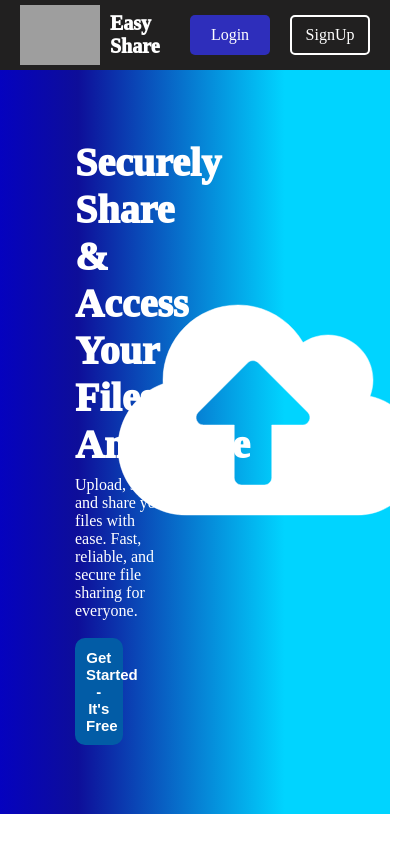
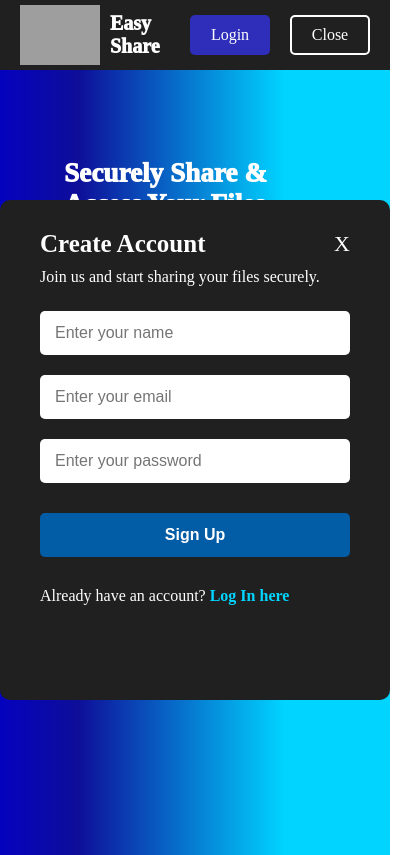
Before and after one commit to farazakram123/EasyShare, a React (Vite) app in the folder client/: page / in a window 390 px wide. Both pictures are taken after a click on the button "Get Started - It's Free". Shown: the whole page, 418 px wide, since content can reach past the window. Built offline with nearby package versions, Linux system fonts and the light colour scheme; grey boxes are pictures that could not be loaded.

Commit message:
feat: Enhance Home component layout, add Login and Signup functionality, and style updates

```diff
--- a/client/src/components/Home/Home.css
+++ b/client/src/components/Home/Home.css
@@ -1,5 +1,11 @@
+.home-main-container{
+  display: flex;
+  flex-direction: column;
+  position: absolute;
+}
 .home-container {
   min-height: 88.2vh;
+  width: 100vw;
   display: flex;
   align-items: center;
   justify-content: center;
@@ -56,10 +62,39 @@
     scale: 1.05;
     transition: 0.3s;
 }
-.right-container {
+.right-container{
     width: 50%;
     display: flex;
     align-items: center;
     justify-content: center;
     padding-right: 100px;
 }
+.login-signup-container{
+  display: flex;
+  align-items: center;
+  justify-content: center;
+}
+
+@media (max-width: 800px) {
+  .home-container{
+    flex-direction: column;
+    min-height: 93vh;
+    width: 100vw;
+  }
+  .left-container{
+    width: 80%;
+    margin-left: 10px;
+    padding: 20px 20px;
+  }
+  .left-container-heading{
+    font-size: 1.7rem;
+  }
+  .get-started-btn{
+    font-size: 0.8rem;
+  }
+  .right-container{
+    width: 100%;
+    padding: 20px 20px;
+    margin: 20px 20px;
+  }
+}
--- a/client/src/components/Home/Home.jsx
+++ b/client/src/components/Home/Home.jsx
@@ -2,18 +2,37 @@ import React from 'react'
 import './Home.css'
 import Navbar from '../Navbar/Navbar'
 import Upload from '../Svg/Upload'
+import { useState } from 'react'
+import { useEffect } from 'react'
+import Login from '../Login/Login'
+import Signup from '../SignUp/SignUp'
 
 const Home = () => {
+  const [loginStatus, setLoginStatus] = useState(false);
+  const [signupStatus, setSignupStatus] = useState(false);
+
+  const toggleLoginStatus = () => {
+    setLoginStatus(!loginStatus);
+    setSignupStatus(false);
+  }
+
+  const toggleSignupStatus = () => {
+    setSignupStatus(!signupStatus);
+    setLoginStatus(false);
+  }
+
   return (
     <div>
-      <Navbar />
+      <div className='home-main-container'>
+        <Navbar loginStatus={loginStatus} signupStatus={signupStatus} toggleLoginStatus={toggleLoginStatus} toggleSignupStatus={toggleSignupStatus} />
+
         <div className="home-container">
           <div className="left-container">
             <h1 className='left-container-heading'>Securely Share & <br />Access Your Files <br />Anywhere</h1>
             <p className="left-container-content">
               Upload, store and share your files with ease. Fast, reliable, and secure file sharing for everyone.
             </p>
-          <button className='get-started-btn'>
+            <button onClick={toggleSignupStatus} className='get-started-btn'>
               Get Started - It's Free
             </button>
           </div>
@@ -22,6 +41,20 @@ const Home = () => {
           </div>
         </div>
       </div>
+      <div>
+        {
+          loginStatus && <div className="login-signup-container">
+            <Login toggleLoginStatus={toggleLoginStatus} toggleSignupStatus={toggleSignupStatus} />
+            </div>
+        }
+        {
+          signupStatus && <div className="login-signup-container">
+            <Signup toggleLoginStatus={toggleLoginStatus} toggleSignupStatus={toggleSignupStatus} />
+            </div>
+        }
+      </div>
+    </div>
+
   )
 }
 
--- a/client/src/components/Login/Login.jsx
+++ b/client/src/components/Login/Login.jsx
@@ -1,9 +1,49 @@
 import React from 'react'
 import './Login.css'
-const Login = () => {
+import { useState } from 'react'
+import { useEffect } from 'react';
+
+const Login = ({toggleLoginStatus, toggleSignupStatus}) => {
+  const [data, setData] = useState({
+    email: '',
+    password: ''
+  });
+
+  const onChangeHandler = (e) => {
+    const { name, value } = e.target;
+    setData(data => ({...data, [name]: value}));
+  }
+
+  const onLogin = (e) => {
+    e.preventDefault();
+    // Handle login logic here
+    console.log('User logged in with data:', data);
+  }
+
   return (
-    <div>
-      Login
+    <div className="login-popup">
+      <form onSubmit={onLogin} className='login-popup-container'>
+        <div className="login-popup-top">
+          <h1 className="welcome-back">Welcome back</h1>
+          <p onClick={toggleLoginStatus} className="x">X</p>
+        </div>
+        <div className="login-popup-middle">
+          Access your files securely.
+        </div>
+
+        <div className="login-popup-inputs">
+          <input onChange={onChangeHandler} name='email' value={data.email} type="email" placeholder='Enter your email' required />
+
+          <input onChange={onChangeHandler} name='password' value={data.password} type="password" placeholder='Enter your password' required />
+        </div>
+
+        <button className='login-btn'>Login</button>
+        <div className="create-new-acc">
+          <p>Create a new account? <span onClick={toggleSignupStatus}>
+            Sign Up here
+          </span> </p>
+        </div>
+      </form>
     </div>
   )
 }
--- a/client/src/components/Navbar/Navbar.css
+++ b/client/src/components/Navbar/Navbar.css
@@ -67,7 +67,7 @@
   border: 2px solid rgb(255, 255, 255);
   color: white;
 }
-@media screen and (max-width: 750px) {
+@media screen and (max-width: 800px) {
   .navbar .menu {
     width: 60%;
     padding: 0 20px;
@@ -78,8 +78,15 @@
     font-size: 16px;
   }
 }
-@media screen and (max-width: 633px) {
-  .navbar .menu {
+@media screen and (max-width: 739px) {
+  .navbar {
+    width: 100%;
+    overflow: hidden;
+    display: flex;
+    justify-content: space-between;
+  }
+  .navbar .menu{
+    width: 0%;
     display: none;
   }
 }
--- a/client/src/components/Navbar/Navbar.jsx
+++ b/client/src/components/Navbar/Navbar.jsx
@@ -3,7 +3,7 @@ import './Navbar.css'
 import fileLogo from '../../assets/fileLogo.png'
 import {Link} from 'react-router-dom'
 
-const Navbar = () => {
+const Navbar = ({loginStatus, signupStatus, toggleLoginStatus, toggleSignupStatus}) => {
   return (
     <div className='navbar'>
         <div className="nav-image">
@@ -17,8 +17,8 @@ const Navbar = () => {
             <Link to="/"><li>FAQ</li></Link>
         </ul>
         <div className="main-btn">
-            <Link to="/login"><button className='login-btn'>Login</button></Link>
-            <Link to="/signup"><button className='signup-btn'>SignUp</button></Link>
+            <button onClick={toggleLoginStatus} className='login-btn'>{loginStatus ? 'Close' : 'Login'}</button>
+            <button onClick={toggleSignupStatus} className='signup-btn'>{signupStatus ? 'Close' : 'SignUp'}</button>
         </div>
         </div>
   )
--- a/client/src/components/SignUp/SignUp.css
+++ b/client/src/components/SignUp/SignUp.css
@@ -0,0 +1,76 @@
+.signup-popup{
+    z-index: 1;
+    display: flex;
+    height: 80vh;
+    width: 400px;
+    background-color: #212020;
+    border-radius: 10px;
+    margin-top: 100px;
+    padding: 30px 40px;
+}
+.signup-popup-container {
+    width: 100%;
+    display: flex;
+    flex-direction: column;
+    gap: 10px;
+}
+.signup-popup-top {
+    display: flex;
+    width: 100%;
+    align-items: center;
+    justify-content: space-between;
+    color: white;
+}
+.signup-popup-top .create-account {
+    font-size: 25px;
+}
+.signup-popup-top .x{
+    font-size: 22px;
+    cursor: pointer;
+}
+.signup-popup-middle{
+    color: white;
+    font-size: 16px;
+}
+.signup-popup-inputs{
+    display: flex;
+    flex-direction: column;
+    gap: 20px;
+    margin-top: 15px;
+}
+.signup-popup-inputs input{
+    padding: 13px 15px;
+    border-radius: 5px;
+    border: none;
+    font-size: 16px;
+}
+.signup-popup-inputs input:focus{
+    outline: 2px solid rgb(2, 92, 166);
+}
+.signup-popup .signup-btn{
+    margin-top: 20px;
+    padding: 13px 15px;
+    width: 100%;
+    border-radius: 5px;
+    color: white;
+    background-color: rgb(2, 92, 166);
+    border: none;
+    font-size: 16px;
+    font-weight: 600;
+    cursor: pointer;
+}
+.login-here{
+    margin-top: 20px;
+    color: white;
+}
+.login-here span{
+    color: rgb(0, 212, 255, 1);
+    cursor: pointer;
+    font-weight: 600;
+}
+@media (max-width: 600px) {
+    .signup-popup{
+        height: 500px;
+        margin-top: 200px;
+    }
+}
--- a/client/src/components/SignUp/SignUp.jsx
+++ b/client/src/components/SignUp/SignUp.jsx
@@ -1,9 +1,50 @@
 import React from 'react'
 import './SignUp.css'
-const SignUp = () => {
+import { useState } from 'react'
+import { useEffect } from 'react';
+
+const SignUp = ({ toggleLoginStatus, toggleSignupStatus }) => {
+    const [data, setData] = useState({
+        name: '',
+        email: '',
+        password: ''
+    });
+
+    const onChangeHandler = (e) => {
+        const { name, value } = e.target;
+        setData(data => ({ ...data, [name]: value }));
+    }
+
+    const onSignup = (e) => {
+        e.preventDefault();
+        // Handle signup logic here
+
+        console.log('User signed up with data:', data);
+    }
+
     return (
-        <div>
-            SignUp
+        <div className="signup-popup">
+            <form onSubmit={onSignup} className='signup-popup-container'>
+                <div className="signup-popup-top">
+                    <h1 className="create-account">Create Account</h1>
+                    <p onClick={toggleSignupStatus} className="x">X</p>
+                </div>
+                <div className="signup-popup-middle">
+                    Join us and start sharing your files securely.
+                </div>
+                <div className="signup-popup-inputs">
+                    <input onChange={onChangeHandler} name='name' value={data.name} type="text" placeholder='Enter your name' required />
+                    <input onChange={onChangeHandler} name='email' value={data.email} type="email" placeholder='Enter your email' required />
+                    <input onChange={onChangeHandler} name='password' value={data.password} type="password" placeholder='Enter your password' required />
+                </div>
+
+                <button className='signup-btn'>Sign Up</button>
+                <div className="login-here">
+                    <p>Already have an account? <span onClick={toggleLoginStatus}>
+                        Log In here
+                    </span> </p>
+                </div>
+            </form>
         </div>
     )
 }
--- a/client/src/components/Svg/Upload.jsx
+++ b/client/src/components/Svg/Upload.jsx
@@ -3,7 +3,7 @@ import React from 'react'
 const Upload = () => {
   return (
     <div>
-      <svg width="300px" height="300px" fill="#ffffff" viewBox="0 0 640.00 640.00" xmlns="http://www.w3.org/2000/svg" stroke="#ffffff"><g id="SVGRepo_bgCarrier" strokeWidth="0"></g><g id="SVGRepo_tracerCarrier" strokeLinecap="round" stroke-linejoin="round" stroke="#CCCCCC" strokeWidth="8.96"></g><g id="SVGRepo_iconCarrier"><path d="M537.6 226.6c4.1-10.7 6.4-22.4 6.4-34.6 0-53-43-96-96-96-19.7 0-38.1 6-53.3 16.2C367 64.2 315.3 32 256 32c-88.4 0-160 71.6-160 160 0 2.7.1 5.4.2 8.1C40.2 219.8 0 273.2 0 336c0 79.5 64.5 144 144 144h368c70.7 0 128-57.3 128-128 0-61.9-44-113.6-102.4-125.4zM393.4 288H328v112c0 8.8-7.2 16-16 16h-48c-8.8 0-16-7.2-16-16V288h-65.4c-14.3 0-21.4-17.2-11.3-27.3l105.4-105.4c6.2-6.2 16.4-6.2 22.6 0l105.4 105.4c10.1 10.1 2.9 27.3-11.3 27.3z"></path></g></svg>
+      <svg width="300px" height="300px" fill="#ffffff" viewBox="0 0 640.00 640.00" xmlns="http://www.w3.org/2000/svg" stroke="#ffffff"><g id="SVGRepo_bgCarrier" strokeWidth="0"></g><g id="SVGRepo_tracerCarrier" strokeLinecap="round" strokeLinejoin="round" stroke="#CCCCCC" strokeWidth="8.96"></g><g id="SVGRepo_iconCarrier"><path d="M537.6 226.6c4.1-10.7 6.4-22.4 6.4-34.6 0-53-43-96-96-96-19.7 0-38.1 6-53.3 16.2C367 64.2 315.3 32 256 32c-88.4 0-160 71.6-160 160 0 2.7.1 5.4.2 8.1C40.2 219.8 0 273.2 0 336c0 79.5 64.5 144 144 144h368c70.7 0 128-57.3 128-128 0-61.9-44-113.6-102.4-125.4zM393.4 288H328v112c0 8.8-7.2 16-16 16h-48c-8.8 0-16-7.2-16-16V288h-65.4c-14.3 0-21.4-17.2-11.3-27.3l105.4-105.4c6.2-6.2 16.4-6.2 22.6 0l105.4 105.4c10.1 10.1 2.9 27.3-11.3 27.3z"></path></g></svg>
     </div>
   )
 }
--- a/client/src/index.css
+++ b/client/src/index.css
@@ -0,0 +1,6 @@
+*{
+    margin: 0;
+    padding: 0;
+    box-sizing: border-box;
+    scroll-behavior: smooth;
+}
```
Also changed, not shown: client/src/components/Login/Login.css (+76 -0 lines). Lines whose indentation alone changed are shown as unchanged.
